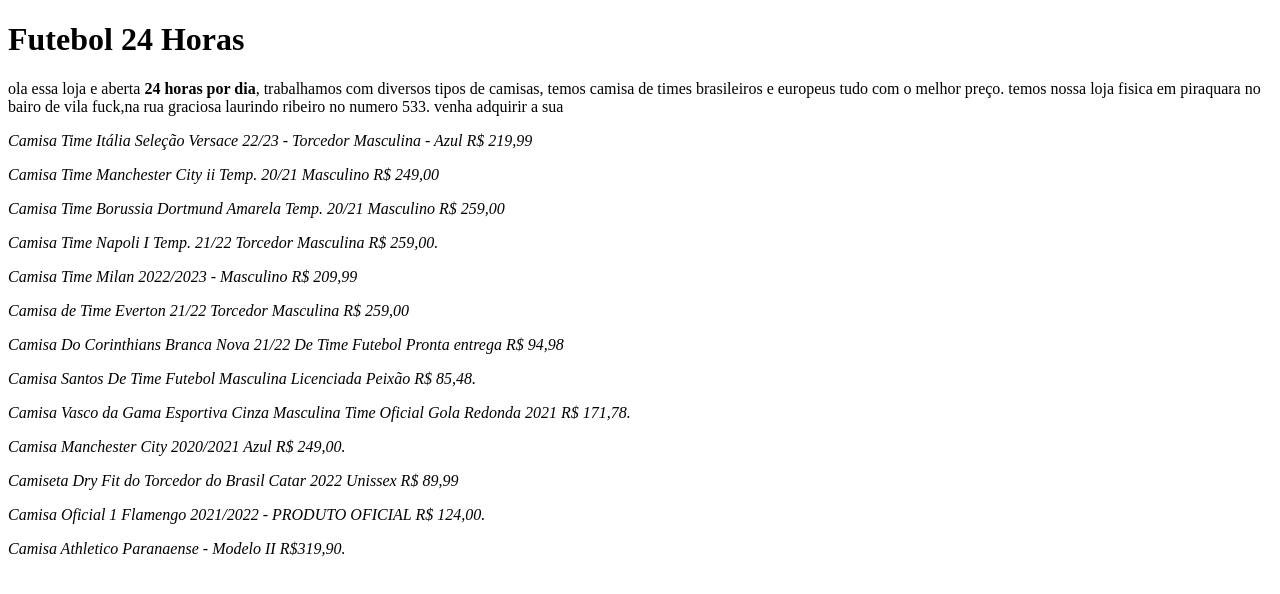
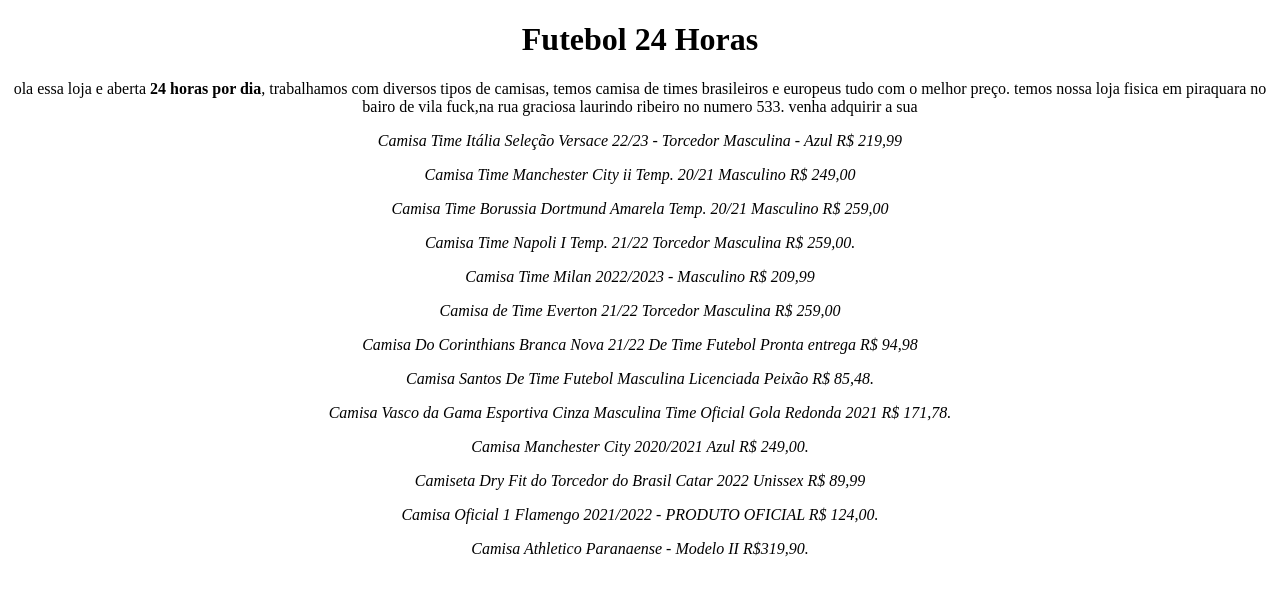
Before and after one commit to athleticodudu11/atlheticanismo, a plain HTML site: page index.html in a window 1280 px wide. Drawn offline with Linux system fonts and the light colour scheme.

Commit message:
Update index.html

```diff
--- a/index.html
+++ b/index.html
@@ -3,9 +3,16 @@
 <head>
         <meta charset="UTF-8">
         <title>futebol 24 horas</title>
+       <link rel="stylesheet" href="style.css">
+        <style>
+
+                p{
+            text-align:center
+                }
+        </style>
 </head>
 <body>
-      <h1 style="text-align:"> Futebol 24 Horas</h1>
+      <h1 style="text-align:center"> Futebol 24 Horas</h1>
       <p> ola essa loja e aberta<strong> 24 horas por dia</strong>, trabalhamos com diversos tipos de camisas, temos camisa de times brasileiros e europeus tudo com o melhor preço. temos nossa loja fisica em piraquara no bairo de vila fuck,na rua graciosa laurindo ribeiro no numero 533. venha adquirir a sua </p>
       <p><em>Camisa Time Itália Seleção Versace 22/23 - Torcedor Masculina - Azul R$ 219,99 </em></p>
       <p><em>Camisa Time Manchester City ii Temp. 20/21 Masculino R$ 249,00</em></p>
```
